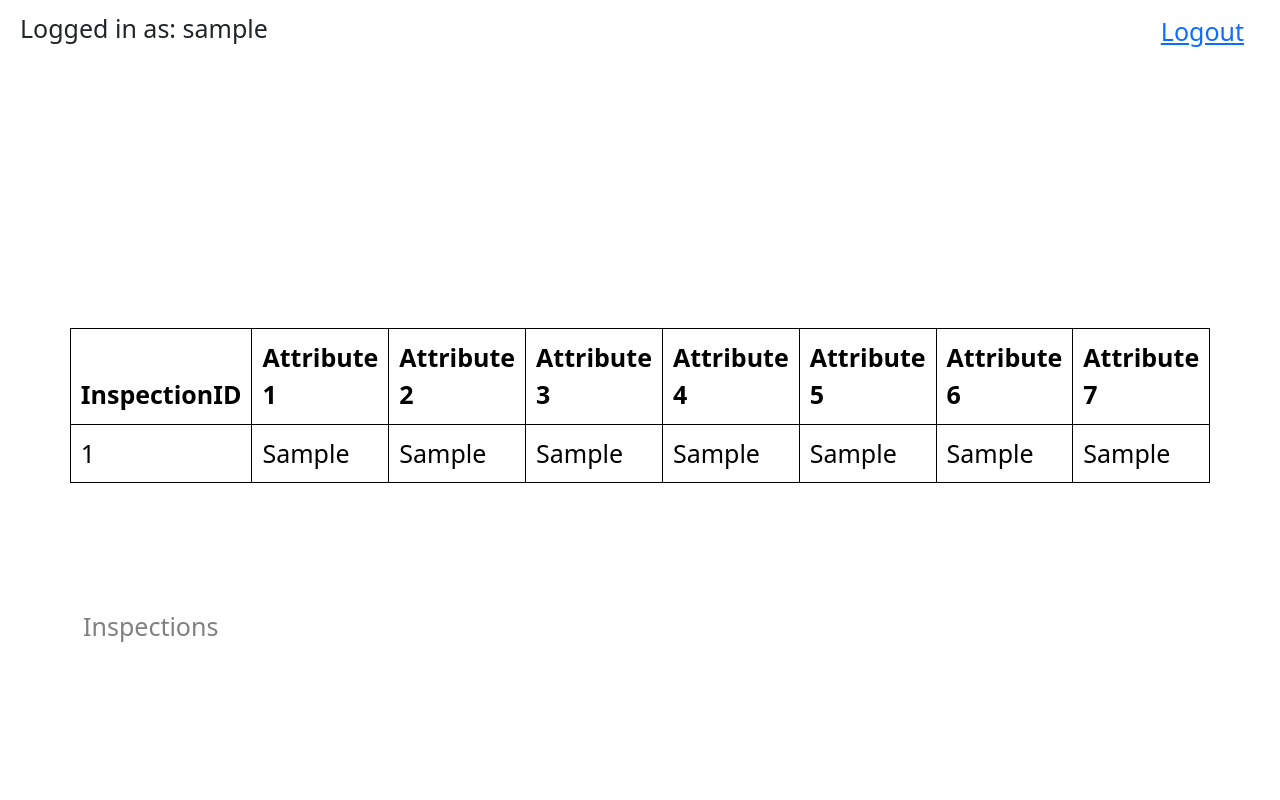
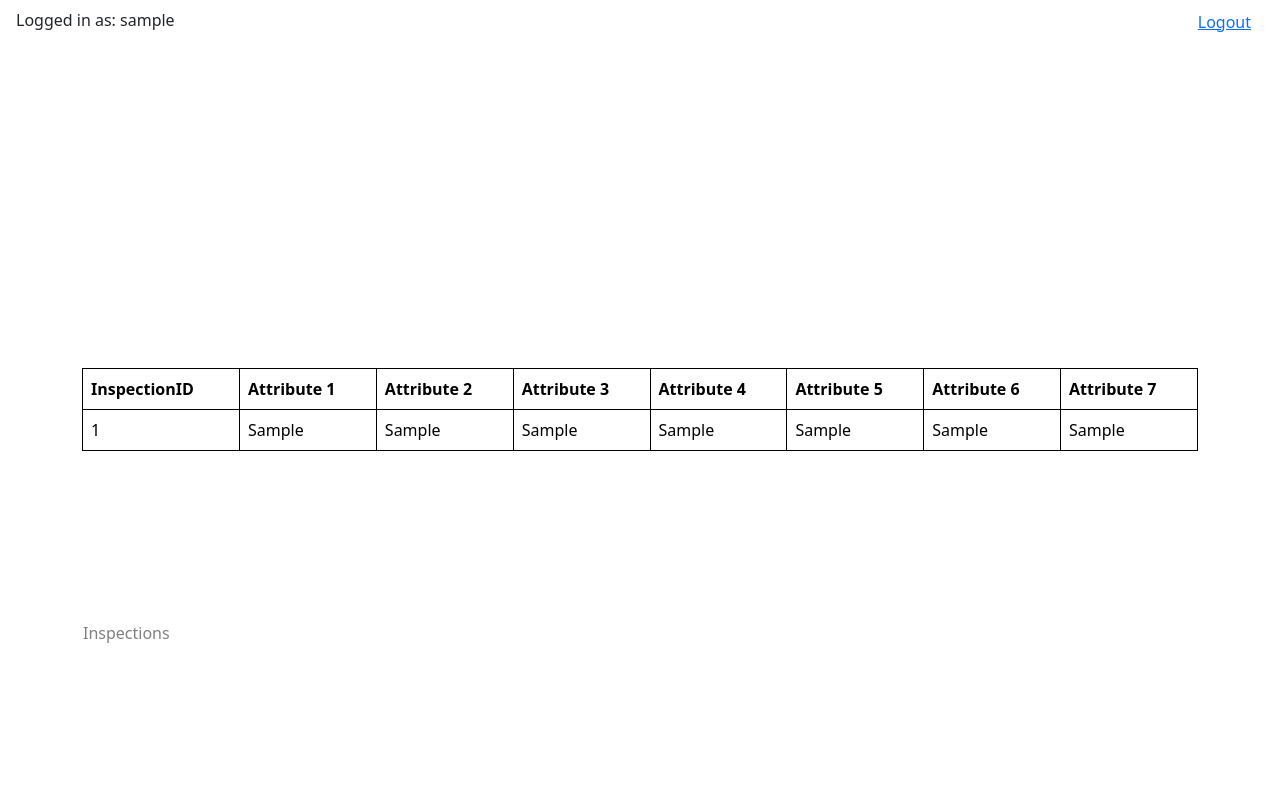
Before and after one commit to masmckn/InfraTie-Test-Project, a Django app: page /home/ in a window 1280 px wide. Run offline with Django 5.2, Linux system fonts and the light colour scheme; a user stored in the database is signed in; tables that the repository leaves empty hold one stand-in row (values such as "Sample post"); some libraries are stand-ins or nearby versions.

Commit message:
Change font size
Previous was much too large on 100% zoom

```diff
--- a/home/templates/home/conditions.html
+++ b/home/templates/home/conditions.html
@@ -10,15 +10,11 @@
     <style>
         html, body {
         height: 100%;
-        font-size: 1.25em;
         }
         .main-container {
             min-height: 100vh;
             display: flex;
             flex-direction: column;
-        }
-        .btn-link {
-            font-size: 1.25rem;
         }
         .header-container {
             flex: 0;
--- a/home/templates/home/home.html
+++ b/home/templates/home/home.html
@@ -11,15 +11,11 @@
     <style>
         html, body {
         height: 100%;
-        font-size: 1.25rem;
         }
         .main-container {
             min-height: 100vh;
             display: flex;
             flex-direction: column;
-        }
-        .btn-link {
-            font-size: 1.25rem;
         }
         .table-container {
             flex: 1;
@@ -27,14 +23,13 @@
             flex-direction: column;
             align-items: center;
             justify-content: center;
-            margin-bottom: 20px;
             position: relative;
         }
         .table-info {
             color: grey;
             position: absolute;
             left: 13px;
-            bottom: 135px;
+            bottom: 155px;
         }
         table.table-bordered{
             border:1px solid black;
--- a/login/templates/login/index.html
+++ b/login/templates/login/index.html
@@ -10,7 +10,6 @@
     <style>
       html, body {
         height: 100%;
-        font-size: 1.25em;
       }
       .messages {
         margin: 0rem 0 1rem 0;
```
